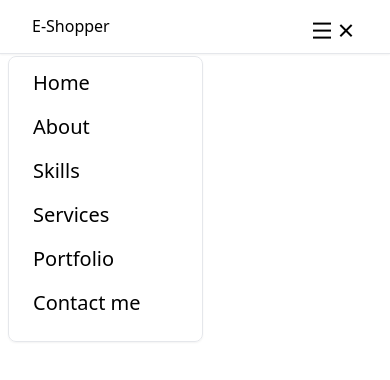
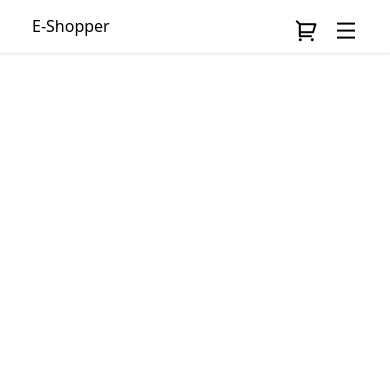
Before and after one commit to PandeyHarish/e-store, a React (Vite) app: page / in a window 390 px wide. Shown: the top 380 px of the page. Built offline with nearby package versions, Linux system fonts and the light colour scheme.

Commit message:
made the button to display the mobile navbar and tried some animation

```diff
--- a/package.json
+++ b/package.json
@@ -10,6 +10,7 @@
     "preview": "vite preview"
   },
   "dependencies": {
+    "prop-types": "^15.8.1",
     "react": "^18.2.0",
     "react-dom": "^18.2.0",
     "react-router-dom": "^6.21.1",
--- a/src/App.jsx
+++ b/src/App.jsx
@@ -3,7 +3,7 @@ import Navbar from "./components/Navbar";
 const App = () => {
   return (
     <div>
-      <Navbar/>
+      <Navbar />
     </div>
   );
 };
--- a/src/components/Navbar.jsx
+++ b/src/components/Navbar.jsx
@@ -1,6 +1,13 @@
-// import React from 'react'
+import { useState } from "react";
+import "animate.css"
 
 const Navbar = () => {
+
+  const [display, setDisplay] = useState("hidden");
+
+  const mobNav = () => {
+    setDisplay((prevState) => (prevState === "hidden" ? "block" : "hidden"));
+  };
   return (
     <>
       <section className="sticky top-0 left-0 right-0 z-10 hidden border-b shadow-sm py-3 sm:block">
@@ -33,6 +40,9 @@ const Navbar = () => {
               </li>
             </ul>
           </div>
+          <div className="text-3xl mr-3">
+            <i className="ri-shopping-cart-2-line"></i>
+          </div>
         </nav>
       </section>
       <section>
@@ -41,12 +51,20 @@ const Navbar = () => {
           <div className="px-4 ">
             <div className="flex justify-between">
               <h1 className="  text-base sm:text-xl  ">E-Shopper</h1>
-              <p className="text-2xl" onClick="mobNav">
-                <i className="cursor-pointer ri-menu-line" id="mnavo"></i>
-                <i className="cursor-pointer ri-close-line" id="mnavc"></i>
-              </p>
+              <div className="flex gap-4">
+                <div className="text-2xl">
+                  <i className="ri-shopping-cart-2-line"></i>
+                </div>
+                <p className="text-2xl" onClick={mobNav}>
+                  <i className={`cursor-pointer ri-${display === "hidden" ? "menu" : "close"}-line`}></i>
+                  {/* <i className={`cursor-pointer ri-close-line`}></i> */}
+                </p>
+              </div>
             </div>
-            <div id="mobnav" className="text-base p-4 fixed border ml-2 shadow-sm top-14  left-0 pt-1 w-[50%] rounded-lg">
+            <div
+              id="mobnav"
+              className={`text-base p-4 fixed border ml-2 shadow-sm top-14  left-0 pt-1 w-[50%] rounded-lg ${display} animate__animated animate__bounce`}
+            >
               <ul>
                 <li className="p-2">
                   <a href="#" onClick="mobNav" className="text-xl ">
@@ -87,4 +105,6 @@ const Navbar = () => {
   );
 };
 
+
+
 export default Navbar;
```
Also changed, not shown: 1 other file (tests, documents, lock files or other folders).
